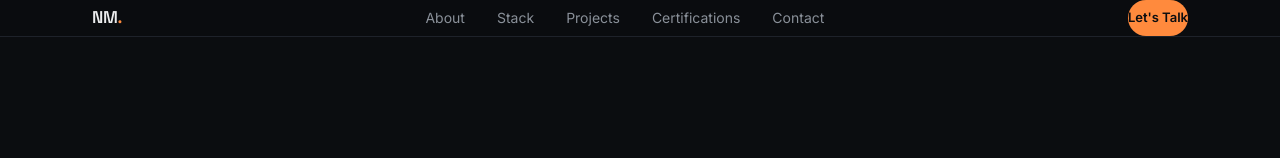
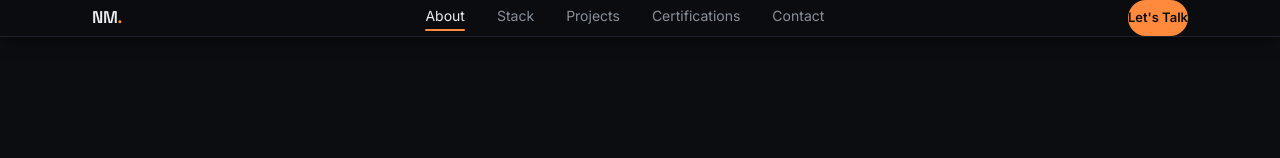
Before and after one commit to malshthunga/updated-portfolio, a Next.js app in the folder portfolio-nextjs/: page / in a window 1280 px wide. Shown: the top 158 px of the page. Built offline with nearby package versions, Linux system fonts and the light colour scheme.

Commit message:
update smoother ui

```diff
--- a/portfolio-nextjs/app/globals.css
+++ b/portfolio-nextjs/app/globals.css
@@ -4,6 +4,10 @@
 
 html {
   scroll-behavior: smooth;
+}
+
+section {
+  scroll-margin-top: 90px;
 }
 
 body {
--- a/portfolio-nextjs/components/Nav.tsx
+++ b/portfolio-nextjs/components/Nav.tsx
@@ -1,3 +1,7 @@
+"use client";
+
+import { useEffect, useState } from "react";
+
 export default function Nav() {
   const links = [
     { href: "#about", label: "About" },
@@ -7,19 +11,54 @@ export default function Nav() {
     { href: "#contact", label: "Contact" },
   ];
 
+  const [active, setActive] = useState("");
+
+  useEffect(() => {
+    const sections = links
+      .map((l) => document.querySelector(l.href))
+      .filter(Boolean) as Element[];
+
+    const observer = new IntersectionObserver(
+      (entries) => {
+        entries.forEach((entry) => {
+          if (entry.isIntersecting) {
+            setActive(`#${entry.target.id}`);
+          }
+        });
+      },
+      { rootMargin: "-45% 0px -50% 0px", threshold: 0 }
+    );
+
+    sections.forEach((s) => observer.observe(s));
+    return () => observer.disconnect();
+  }, []);
+
   return (
-    <nav className="fixed top-0 left-0 right-0 z-[100] bg-bg/70 backdrop-blur-lg border-b border-borderSoft">
+    <nav className="fixed top-0 left-0 right-0 z-[100] bg-bg/95 backdrop-blur-lg border-b border-borderSoft shadow-lg shadow-black/30">
       <div className="max-w-wrap mx-auto px-8 py-4.5 flex items-center justify-between">
         <div className="font-display font-semibold text-[17px] tracking-tight">
           NM<span className="text-accent">.</span>
         </div>
-        <div className="hidden md:flex gap-8 text-sm text-textDim">
+
+        <div className="hidden md:flex gap-8 text-sm">
           {links.map((l) => (
-            <a key={l.href} href={l.href} className="hover:text-text transition-colors">
+
+              <a key={l.href}
+              href={l.href}
+              className={`relative pb-1 transition-colors ${
+                active === l.href
+                  ? "text-text"
+                  : "text-textDim hover:text-text"
+              }`}
+            >
               {l.label}
+              {active === l.href && (
+                <span className="absolute left-0 right-0 -bottom-[1px] h-[2px] bg-accent rounded-full" />
+              )}
             </a>
           ))}
         </div>
+
         <a
           href="#contact"
           className="text-[13px] px-4.5 py-2 rounded-full bg-accent text-bg font-semibold hover:opacity-85 transition-opacity"
--- a/portfolio-nextjs/components/Projects.tsx
+++ b/portfolio-nextjs/components/Projects.tsx
@@ -395,7 +395,7 @@ export default function Projects() {
   };
 
   return (
-    <div style={{ background: "#0a0a0c", minHeight: "100vh", padding: "40px 24px", color: "#fff" }}>
+    <div id="projects" style={{ background: "#0a0a0c", minHeight: "100vh", padding: "40px 24px", color: "#fff" }}>
       <div style={{ maxWidth: 1100, margin: "0 auto" }}>
 
         {/* Header */}
```
